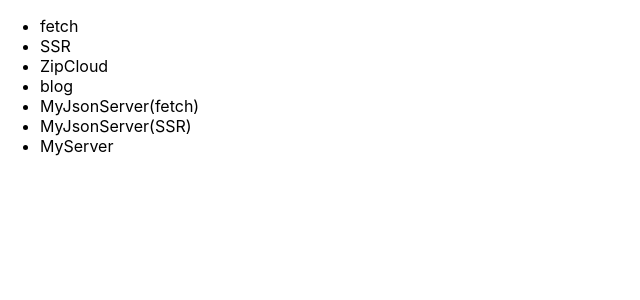
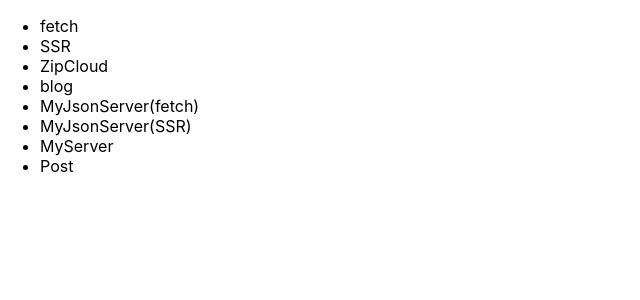
Before and after one commit to ShSato4JPN/NextJS-SSR-sample, a Next.js app in the folder next-ssr-sample/: page / in a window 1280 px wide. Shown: the top 300 px of the page, without its empty margins (0-640 px from the left). Built offline with nearby package versions, Linux system fonts and the light colour scheme.

Commit message:
expressとの通信

```diff
--- a/next-ssr-sample/pages/index.js
+++ b/next-ssr-sample/pages/index.js
@@ -39,6 +39,11 @@ export default function Home() {
             <a href=''>MyServer</a>
           </Link>
         </li>
+        <li>
+        <Link href="/post/Post">
+            <a href=''>Post</a>
+          </Link>
+        </li>
       </ul>
     </div>
   )
--- a/next-ssr-sample/pages/myserver/MyServer.js
+++ b/next-ssr-sample/pages/myserver/MyServer.js
@@ -7,8 +7,6 @@ export default function MyServert() {
   const handleOnClick =  async ( event ) => {
     const res = await fetch( 'http://192.168.1.30:3500/' )
     const data = await res.text()
-
-    console.log( data )
     setValue( data )
   }
 
```
Also changed, not shown: next-ssr-sample/pages/post/Post.js (added, +15 -0 lines).
